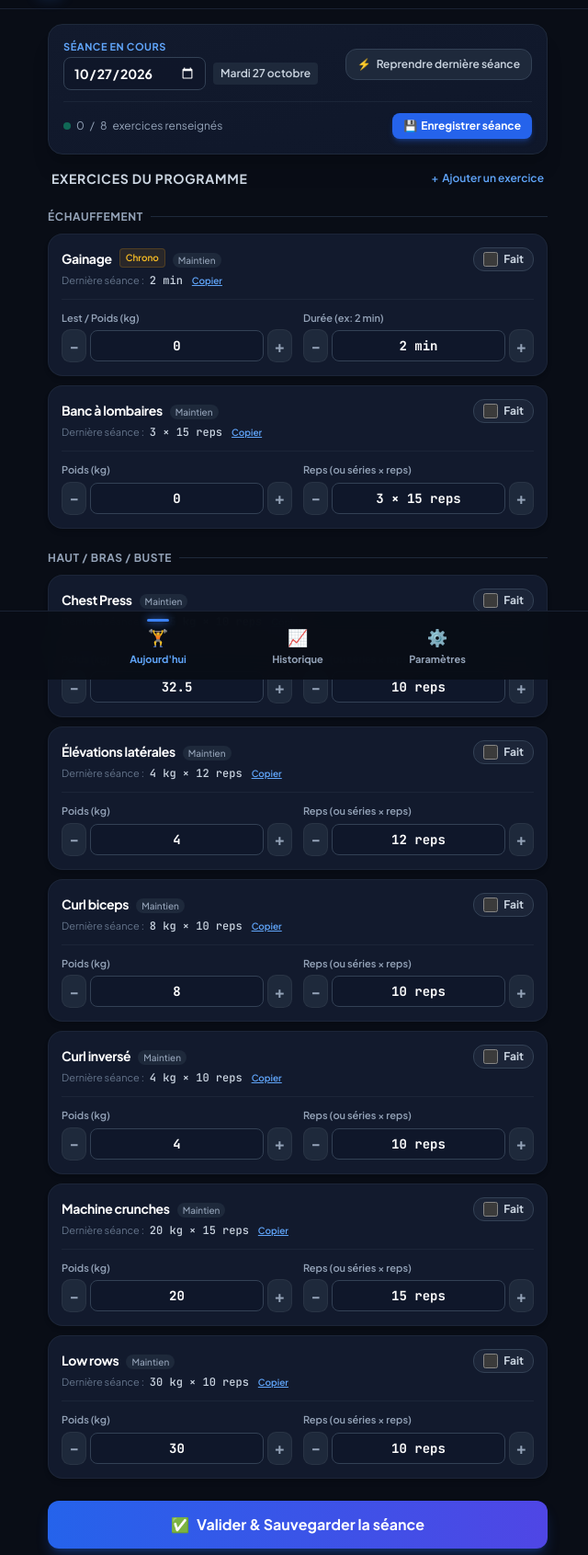
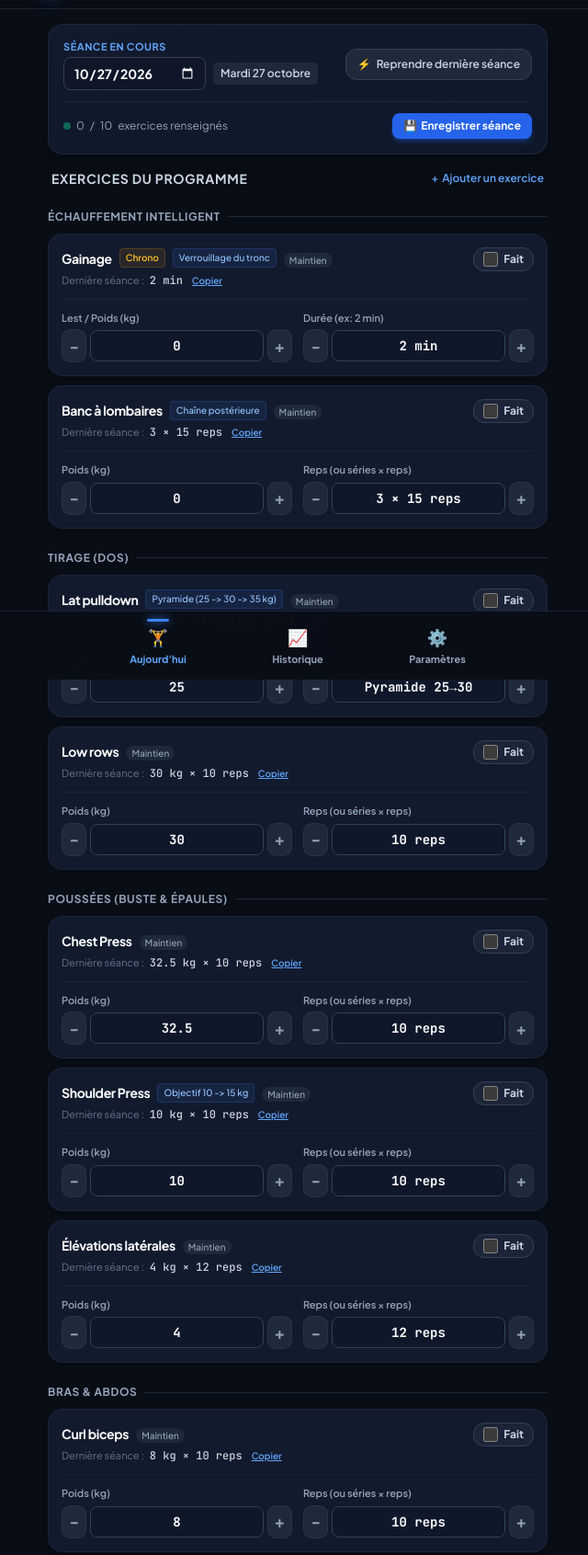
Before and after one commit to lexouxou/Gym_App, a plain HTML site: page index.html in a window 1280 px wide. Shown: the part 61-1752 px from the top of the page at 92% size, without its empty margins (316-956 px from the left). Drawn offline with nearby package versions, Linux system fonts and the light colour scheme.

Commit message:
feat: ajout Lat pulldown pyramide, Shoulder Press et réorganisation par catégories

```diff
--- a/app.js
+++ b/app.js
@@ -4,49 +4,83 @@
  */
 
 // --- 1. DONNÉES PAR DÉFAUT (Cahier des charges utilisateur) ---
+// --- 1. DONNÉES PAR DÉFAUT (Cahier des charges mis à jour) ---
 const DEFAULT_EXERCISES = [
-  // Échauffement
+  // Échauffement intelligent (Tronc & Chaîne postérieure)
   {
     id: 'gainage',
     name: 'Gainage',
-    category: 'Échauffement',
+    category: 'Échauffement intelligent',
     unit: 'min',
     defaultWeight: 0,
     defaultReps: '2 min',
-    isDuration: true
+    isDuration: true,
+    note: 'Verrouillage du tronc'
   },
   {
     id: 'banc_lombaires',
     name: 'Banc à lombaires',
-    category: 'Échauffement',
+    category: 'Échauffement intelligent',
     unit: 'reps',
     defaultWeight: 0,
     defaultReps: '3 × 15 reps',
+    isDuration: false,
+    note: 'Chaîne postérieure'
+  },
+  // Tirage (Dos)
+  {
+    id: 'lat_pulldown',
+    name: 'Lat pulldown',
+    category: 'Tirage (Dos)',
+    unit: 'kg',
+    defaultWeight: 30,
+    defaultReps: 'Pyramide 25→30→35',
+    isDuration: false,
+    note: 'Pyramide (25 -> 30 -> 35 kg)'
+  },
+  {
+    id: 'low_rows',
+    name: 'Low rows',
+    category: 'Tirage (Dos)',
+    unit: 'kg',
+    defaultWeight: 35,
+    defaultReps: '10 reps',
     isDuration: false
   },
-  // Haut / Bras / Buste
+  // Poussées (Buste & Épaules)
   {
     id: 'chest_press',
     name: 'Chest Press',
-    category: 'Haut / Bras / Buste',
+    category: 'Poussées (Buste & Épaules)',
     unit: 'kg',
     defaultWeight: 35,
     defaultReps: '10 reps',
     isDuration: false
   },
   {
+    id: 'shoulder_press',
+    name: 'Shoulder Press',
+    category: 'Poussées (Buste & Épaules)',
+    unit: 'kg',
+    defaultWeight: 12.5,
+    defaultReps: '10 reps',
+    isDuration: false,
+    note: 'Objectif 10 -> 15 kg'
+  },
+  {
     id: 'elevations_laterales',
     name: 'Élévations latérales',
-    category: 'Haut / Bras / Buste',
+    category: 'Poussées (Buste & Épaules)',
     unit: 'kg',
     defaultWeight: 4,
     defaultReps: '12 reps',
     isDuration: false
   },
+  // Bras & Abdos (Isolation)
   {
     id: 'curl_biceps',
     name: 'Curl biceps',
-    category: 'Haut / Bras / Buste',
+    category: 'Bras & Abdos',
     unit: 'kg',
     defaultWeight: 8,
     defaultReps: '10 reps',
@@ -55,7 +89,7 @@ const DEFAULT_EXERCISES = [
   {
     id: 'curl_inverse',
     name: 'Curl inversé',
-    category: 'Haut / Bras / Buste',
+    category: 'Bras & Abdos',
     unit: 'kg',
     defaultWeight: 4,
     defaultReps: '12 reps',
@@ -64,30 +98,21 @@ const DEFAULT_EXERCISES = [
   {
     id: 'machine_crunches',
     name: 'Machine crunches',
-    category: 'Haut / Bras / Buste',
+    category: 'Bras & Abdos',
     unit: 'kg',
     defaultWeight: 25,
     defaultReps: '15 reps',
-    isDuration: false
-  },
-  {
-    id: 'low_rows',
-    name: 'Low rows',
-    category: 'Haut / Bras / Buste',
-    unit: 'kg',
-    defaultWeight: 35,
-    defaultReps: '10 reps',
     isDuration: false
   }
 ];
 
 // --- 2. ÉTAT GLOBAL DE L'APPLICATION ---
-const STORAGE_KEY_EXERCISES = 'irontrack_exercises_v1';
+const STORAGE_KEY_EXERCISES = 'irontrack_exercises_v2';
 const STORAGE_KEY_SESSIONS = 'irontrack_sessions_v1';
 
 let appState = {
   exercises: [],
-  sessions: [], // [{ id, date, dateFormatted, exercises: { [exId]: { weight, reps, sets, done } } }]
+  sessions: [], // [{ id, date, dateFormatted, records: { [exId]: { weight, reps, done } } }]
   currentDate: getTodayDateString(),
   activeTab: 'workout', // 'workout' | 'history' | 'settings'
 };
@@ -104,15 +129,27 @@ document.addEventListener('DOMContentLoaded', () => {
 });
 
 function initStorage() {
-  const savedExercises = localStorage.getItem(STORAGE_KEY_EXERCISES);
-  if (savedExercises) {
+  const savedExercisesV2 = localStorage.getItem(STORAGE_KEY_EXERCISES);
+  if (savedExercisesV2) {
     try {
-      appState.exercises = JSON.parse(savedExercises);
+      appState.exercises = JSON.parse(savedExercisesV2);
     } catch (e) {
       appState.exercises = [...DEFAULT_EXERCISES];
     }
   } else {
-    appState.exercises = [...DEFAULT_EXERCISES];
+    // Migration depuis v1 si existant (conserve les éventuels exos personnalisés créés par l'utilisateur)
+    const oldExercisesStr = localStorage.getItem('irontrack_exercises_v1');
+    if (oldExercisesStr) {
+      try {
+        const oldExercises = JSON.parse(oldExercisesStr);
+        const customExos = oldExercises.filter(e => e.id && e.id.startsWith('custom_'));
+        appState.exercises = [...DEFAULT_EXERCISES, ...customExos];
+      } catch (e) {
+        appState.exercises = [...DEFAULT_EXERCISES];
+      }
+    } else {
+      appState.exercises = [...DEFAULT_EXERCISES];
+    }
     saveExercises();
   }
 
@@ -120,14 +157,31 @@ function initStorage() {
   if (savedSessions) {
     try {
       appState.sessions = JSON.parse(savedSessions);
+      // Complète les sessions existantes avec les nouveaux exercices si manquants
+      ensureNewExercisesInSessions();
     } catch (e) {
       appState.sessions = [];
     }
   } else {
-    // Si c'est la toute première ouverture, on crée une séance de départ "Semaine dernière"
-    // pour que l'utilisateur voie immédiatement la comparaison et l'effet de progression !
     seedInitialPastSession();
   }
+}
+
+function ensureNewExercisesInSessions() {
+  let changed = false;
+  appState.sessions.forEach(session => {
+    if (session.records) {
+      if (!session.records['lat_pulldown']) {
+        session.records['lat_pulldown'] = { weight: 25, reps: 'Pyramide 25→30', done: true };
+        changed = true;
+      }
+      if (!session.records['shoulder_press']) {
+        session.records['shoulder_press'] = { weight: 10, reps: '10 reps', done: true };
+        changed = true;
+      }
+    }
+  });
+  if (changed) saveSessions();
 }
 
 function seedInitialPastSession() {
@@ -142,12 +196,14 @@ function seedInitialPastSession() {
     records: {
       'gainage': { weight: 0, reps: '2 min', done: true },
       'banc_lombaires': { weight: 0, reps: '3 × 15 reps', done: true },
+      'lat_pulldown': { weight: 25, reps: 'Pyramide 25→30', done: true },
+      'low_rows': { weight: 30, reps: '10 reps', done: true },
       'chest_press': { weight: 32.5, reps: '10 reps', done: true },
+      'shoulder_press': { weight: 10, reps: '10 reps', done: true },
       'elevations_laterales': { weight: 4, reps: '12 reps', done: true },
       'curl_biceps': { weight: 8, reps: '10 reps', done: true },
       'curl_inverse': { weight: 4, reps: '10 reps', done: true },
       'machine_crunches': { weight: 20, reps: '15 reps', done: true },
-      'low_rows': { weight: 30, reps: '10 reps', done: true },
     }
   };
 
@@ -310,6 +366,7 @@ function renderWorkoutView() {
             <div class="flex items-center gap-2 flex-wrap">
               <h3 class="text-sm font-bold text-white tracking-tight">${ex.name}</h3>
               ${ex.isDuration ? '<span class="text-[10px] bg-amber-500/10 text-amber-400 border border-amber-500/20 px-1.5 py-0.5 rounded font-semibold">Chrono</span>' : ''}
+              ${ex.note ? `<span class="text-[10px] bg-blue-500/10 text-blue-300 border border-blue-500/20 px-1.5 py-0.5 rounded font-medium">${ex.note}</span>` : ''}
               <span id="badge_delta_${ex.id}"></span>
             </div>
 
--- a/index.html
+++ b/index.html
@@ -263,10 +263,10 @@
         <div>
           <label class="block font-semibold text-slate-300 mb-1">Catégorie</label>
           <select id="newExerciseCategory" class="w-full bg-slate-900 border border-slate-700 text-white rounded-lg px-3 py-2 text-xs focus:outline-none focus:border-blue-500">
-            <option value="Échauffement">Échauffement</option>
-            <option value="Haut / Bras / Buste" selected>Haut / Bras / Buste</option>
-            <option value="Jambes / Dos">Jambes / Dos</option>
-            <option value="Abdos / Gainage">Abdos / Gainage</option>
+            <option value="Échauffement intelligent">Échauffement intelligent</option>
+            <option value="Poussées (Buste & Épaules)" selected>Poussées (Buste & Épaules)</option>
+            <option value="Tirage (Dos)">Tirage (Dos)</option>
+            <option value="Bras & Abdos">Bras & Abdos</option>
             <option value="Autre">Autre</option>
           </select>
         </div>
```
Also changed, not shown: 1 other file.
